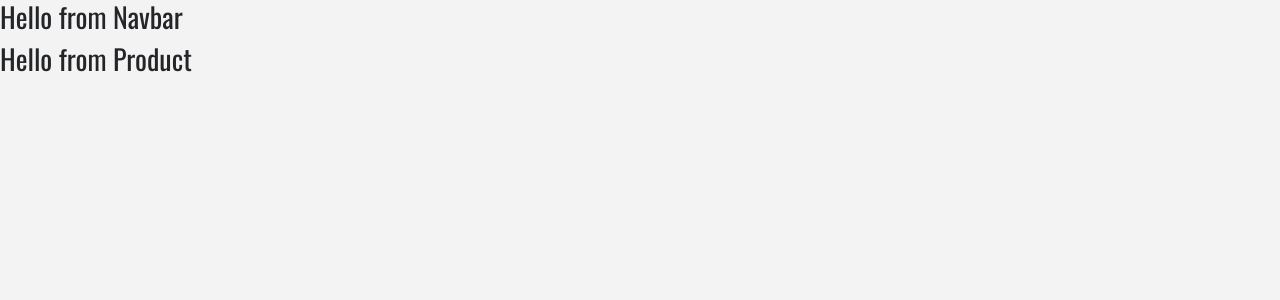
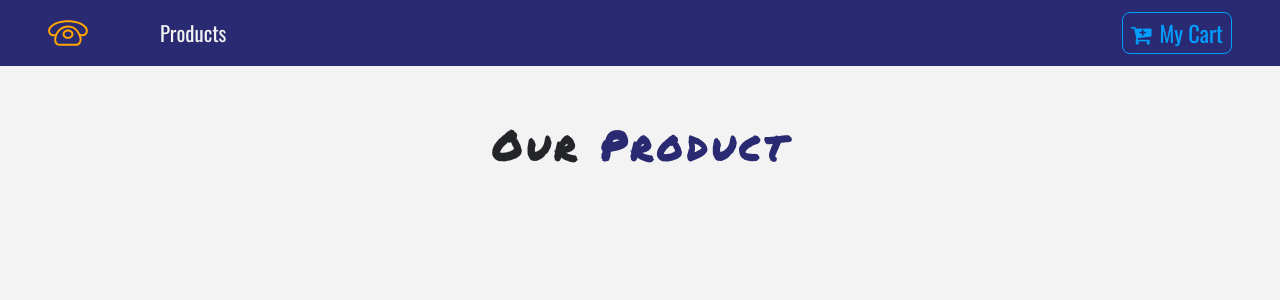
Before and after one commit to casweeney/Ecommerce-Phone-Store, a React (Create React App) app: page / in a window 1280 px wide. Shown: the top 300 px of the page. Built offline with nearby package versions, Linux system fonts and the light colour scheme.

Commit message:
navigation component completed

```diff
--- a/package.json
+++ b/package.json
@@ -7,7 +7,8 @@
     "react": "^16.11.0",
     "react-dom": "^16.11.0",
     "react-router-dom": "^5.1.2",
-    "react-scripts": "3.2.0"
+    "react-scripts": "3.2.0",
+    "styled-components": "^4.4.1"
   },
   "scripts": {
     "start": "react-scripts start",
--- /dev/null
+++ b/src/components/Button.js
@@ -0,0 +1,23 @@
+import styled from 'styled-components';
+
+
+export const ButtonContainer = styled.button`
+    text-transform: capitalize;
+    font-size: 1.4rem;
+    background: transparent;
+    border: 0.1rem solid var(--lightBlue);
+    color: var(--lightBlue);
+    border-radius: 0.5rem;
+    padding: 0.2rem 0.5rem;
+    cursor: pointer;
+    marging: 0.2rem 0.5rem 0.2rem 0;
+    transition: all 0.5s ease-in-out;
+    &:hover{
+        background: var(--lightBlue);
+        color: var(--mainBlue);
+    }
+
+    &:focus {
+        outline: none;
+    }
+`
--- a/src/components/Navbar.js
+++ b/src/components/Navbar.js
@@ -1,13 +1,41 @@
 import React, { Component } from 'react';
+import {Link} from 'react-router-dom';
+import logo from '../logo.svg';
+import styled from 'styled-components';
+import {ButtonContainer} from './Button';
 
 class Navbar extends Component {
     render() {
         return (
-            <div>
-                <h3>Hello from Navbar</h3>
-            </div>
+            <NavWrapper className="navbar navbar-expand-sm navbar-dark px-sm-5">
+                <Link to='/'>
+                    <img src={logo} alt="store" className="navbar-brand" />
+                </Link>
+                <ul className="navbar-nav align-items-center">
+                    <li className="nav-item ml-5">
+                        <Link to='/' className="nav-link">Products</Link>
+                    </li>
+                </ul>
+                <Link to='/cart' className="ml-auto">
+                    <ButtonContainer>
+                        <span className="mr-2">
+                            <i className="fa fa-cart-plus" />
+                        </span>
+                        my cart
+                    </ButtonContainer>
+                </Link>
+            </NavWrapper>
         );
     }
 }
 
 export default Navbar;
+
+const NavWrapper = styled.nav`
+    background: var(--mainBlue);
+    .nav-link{
+        color: var(--mainWhite) !important;
+        font-size: 1.3rem;
+        text-transform: capitalize;
+    }
+`
--- a/src/components/ProductList.js
+++ b/src/components/ProductList.js
@@ -1,11 +1,23 @@
 import React, { Component } from 'react';
-import Product from './Product'
+import Product from './Product';
+import Title from './Title';
 class ProductList extends Component {
+    state = {
+        products:[]
+    }
     render() {
         return (
-            <div>
-                <Product />
-            </div>
+            <React.Fragment>
+                    <div className="py-5">
+                        <div className="container">
+                            <Title name="our" title="product" />
+                            <div className="row">
+
+                            </div>
+                        </div>
+                    </div>
+            </React.Fragment>
+            // <Product />
         );
     }
 }
--- /dev/null
+++ b/src/components/Title.js
@@ -0,0 +1,13 @@
+import React from 'react';
+
+export default function Title({ name, title }) {
+    return (
+        <div className="row">
+            <div className="col-10 mx-auto my-2 text-center text-title">
+                <h1 className="text-capitalize font-weight-bold">
+                    {name} <strong className="text-blue">{title}</strong>
+                </h1>
+            </div>
+        </div>
+    );
+}
```
Also changed, not shown: 1 other file (tests, documents, lock files or other folders).
